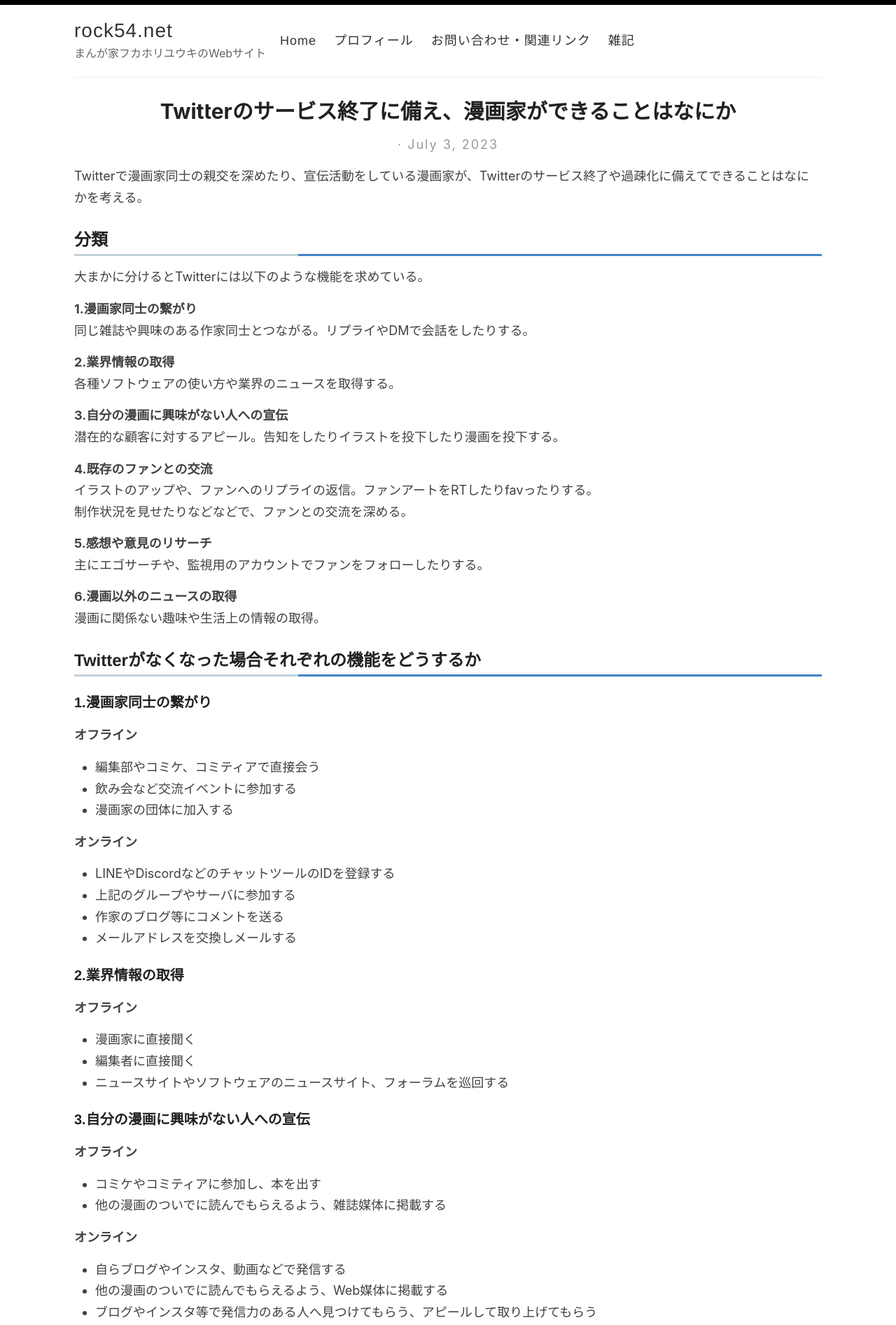
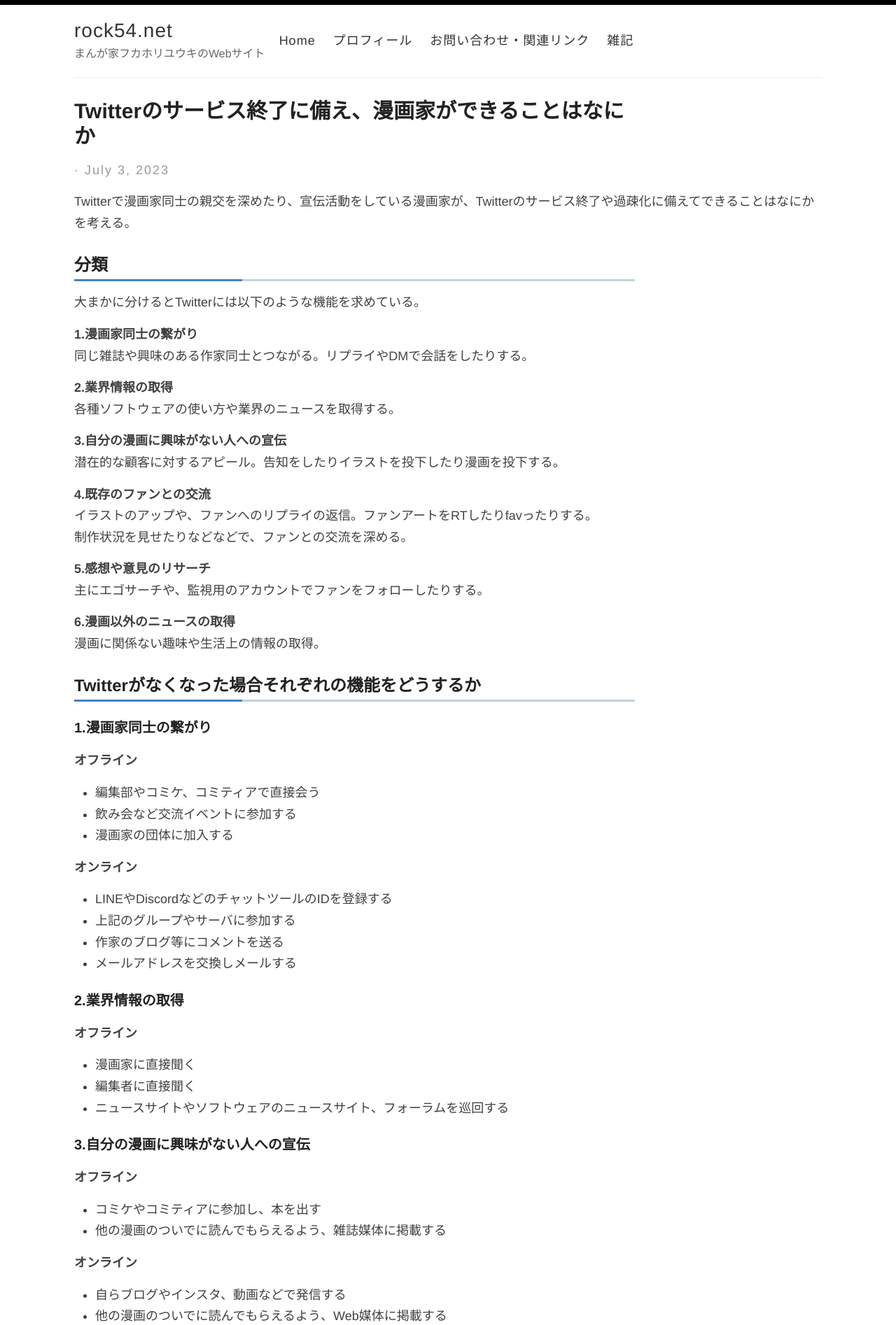
Before and after one commit to fukahorock/rock54main, a Jekyll site: the page built from _posts/2023-07-03-note.md, in a window 1280 px wide. Shown: the top 1894 px of the page at 70% size. Built offline with Jekyll 4.4.1, drawn with Linux system fonts in a browser that asks for light colours; some of the changed text lies outside the part shown.

Commit message:
change design

```diff
--- a/_layouts/post.html
+++ b/_layouts/post.html
@@ -27,9 +27,6 @@
     {{ content }}
   </div>
 
-  <div>
-    <p><span class="share-box">Share:</span> <a href="http://twitter.com/share?text={{ page.title }}&url={{site.url}}{{page.url}}" target="_blank">Twitter</a>, <a href="https://www.facebook.com/sharer.php?u={{site.url}}{{page.url}}" target="_blank">Facebook</a></p>
-  </div>
 
   <!--<div class="date">
     Written on {{ page.date | date: "%B %e, %Y" }}
--- a/assets/style.scss
+++ b/assets/style.scss
@@ -22,7 +22,7 @@
 
 body {
   background: #fff;
-  font-family: -system-ui, -apple-system, BlinkMacSystemFont, "Segoe UI", Roboto, Helvetica, Arial, sans-serif, "Apple Color Emoji", "Segoe UI Emoji", "Segoe UI Symbol";
+  font-family: "Helvetica Neue", "Helvetica", "Hiragino Sans", "Hiragino Kaku Gothic ProN", "Arial", "Yu Gothic", "Meiryo", sans-serif;
   color: #404040;
   line-height: 1.7;
   font-weight: 400;
@@ -38,13 +38,14 @@
 }
 
 h1, h2, h3, h4, h5, h6 {
-  font-family: "Helvetica Neue", "Helvetica", "Hiragino Sans", "Hiragino Kaku Gothic ProN", "Arial", "Yu Gothic", "Meiryo", sans-serif;
   color: $darkerGray;
   font-weight: bold;
 
   line-height: 1.7;
   margin: 1em 0 15px;
   padding: 0;
+  display: block;
+  width: 75%;
 
   @include mobile {
     line-height: 1.4;
@@ -60,7 +61,7 @@
 
 h2 {
   font-size: 24px;
-  border-bottom: solid 3px #4183C4;
+  border-bottom: solid 3px #c0d3da;
   position: relative;
 }
 
@@ -69,7 +70,7 @@
       position: absolute;
       content: " ";
       display: block;
-      border-bottom: solid 3px #c0d3da;
+      border-bottom: solid 3px #4183C4;
       bottom: -3px;
       width: 30%;
 	}
@@ -136,7 +137,7 @@
 }*/
 
 #search-container {
-  text-align: center;
+
 }
 
 #search-input {
@@ -173,7 +174,6 @@
   font-size: 1.3em;
   font-style: italic;
   color: green;
-  text-align: center;
 }
 
 a {
@@ -219,7 +219,6 @@
 }
 
 p > img {
-  text-align: center;
   display: block;
   margin: 0 auto;
 }
@@ -273,7 +272,7 @@
   border-bottom: 1px solid $lightGray;
 
   @include mobile {
-    text-align: center;
+
   }
 }
 
@@ -311,14 +310,13 @@
   margin: 0;
   color: $darkGray;
   cursor: pointer;
-  font-family: $helveticaNeue;
   font-weight: 300;
   font-size: 28px;
   letter-spacing: 1px;
   text-align: left;
 
   @include mobile {
-    text-align: center;
+
   }
 }
 
@@ -335,7 +333,6 @@
 nav {
   float: center;
   margin-top: 23px; // @TODO: Vertically middle align
-  font-family: $helveticaNeue;
   font-size: 18px;
 
   @include mobile {
@@ -449,8 +446,7 @@
 }
 
 .post h1{
-  font-family: -system-ui, -apple-system, BlinkMacSystemFont, "Segoe UI", Roboto, Helvetica, Arial, sans-serif, "Apple Color Emoji", "Segoe UI Emoji", "Segoe UI Symbol";
-  text-align: center;
+
   font-weight: bold;
   font-kerning: auto;
   font-feature-settings: "kern","liga","dlig","hlig","cswh";
@@ -458,8 +454,7 @@
 }
 
 .page h1{
-  font-family: -system-ui, -apple-system, BlinkMacSystemFont, "Segoe UI", Roboto, Helvetica, Arial, sans-serif, "Apple Color Emoji", "Segoe UI Emoji", "Segoe UI Symbol";
-  text-align: center;
+
   font-weight: bold;
   font-kerning: auto;
   font-feature-settings: "kern","liga","dlig","hlig","cswh";
@@ -467,20 +462,17 @@
 }
 
 .author_title{
-  text-align: center;
   color: #939aa1;
   letter-spacing: 2px;
 }
 
 .post_date{
-  text-align: center;
   color: #939aa1;
 }
 
 .cd-container a {
   color: #30434e;
   text-decoration: none;
-  font-family: "Open Sans", sans-serif;
 }
 
 .cd-container img {
@@ -488,7 +480,6 @@
 }
 
 .cd-container h1, .cd-container h2 {
-  font-family: "Open Sans", sans-serif;
   font-weight: bold;
 }
 
@@ -614,7 +605,6 @@
 
 #gh-latest{
     font-size: 16px;
-    text-align: center;
 }
 
 .text-link {
@@ -630,12 +620,10 @@
 }
 
 #carbonads {
-  font-family: -apple-system, BlinkMacSystemFont, "Segoe UI", Roboto, Oxygen-Sans, Ubuntu, Cantarell, "Helvetica Neue", Helvetica, Arial, sans-serif;
   display: inline-block;
   overflow: hidden;
   max-width: 270px;
   border-radius: 4px;
-  text-align: center;
   border: dashed 1px #e6e6e6;
   background-color: hsl(0, 0%, 98%);
   font-size: var(--font-size);
@@ -695,7 +683,6 @@
 }
 
 .post-tags {
-  text-align: center;
   line-height: 35px;
 }
 
@@ -725,7 +712,7 @@
 }
 
 .pagination {
-  text-align: center;
+
 }
 
 @media only screen and (min-width: 320px) and (max-width: 759px) {
@@ -788,7 +775,6 @@
 .tinyletterForm {
   border: 1px solid #ccc;
   padding: 3px;
-  text-align: center;
   background: #ececec;
   margin: 8px;
   border-radius: 5px;
```
